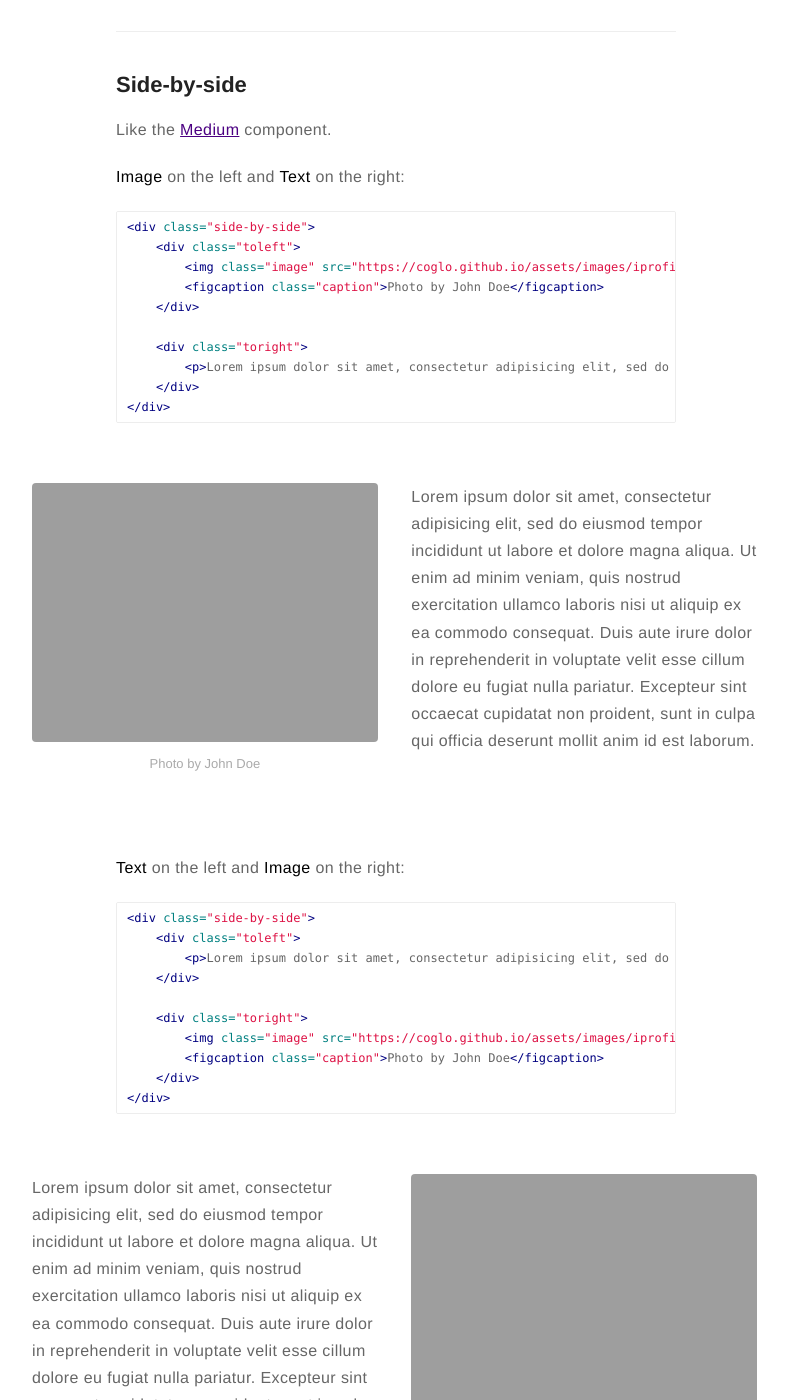
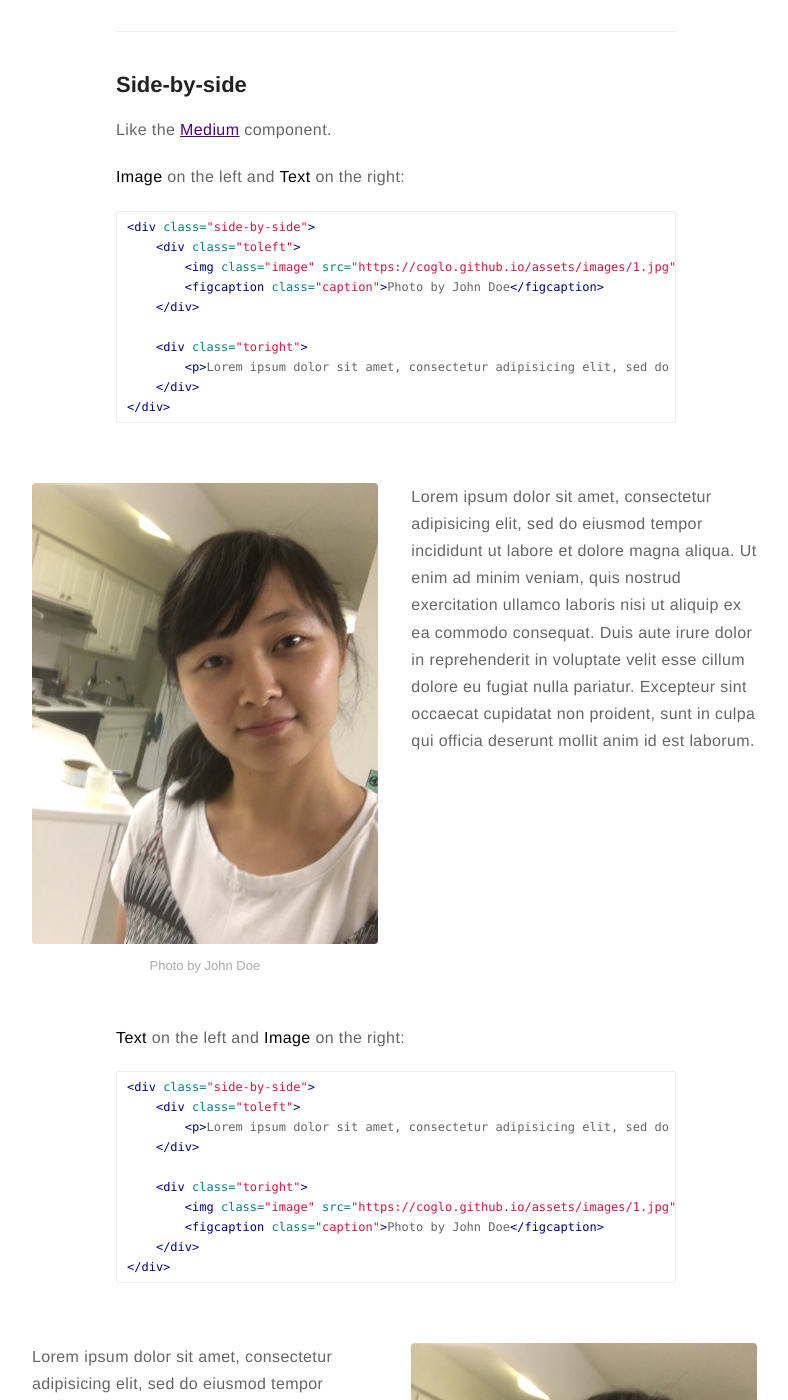
Before and after one commit to coglo/coglo.github.io, a Jekyll site: the page built from _posts/2015-02-24-markdown-extra-components.markdown, in a window 1280 px wide and 1400 px high, scrolled down 1068 px. Shown: the whole window, without its empty margins (244-1032 px from the left). Built offline with Jekyll 4.4.1, drawn with Linux system fonts in a browser that asks for light colours.

Commit message:
Update _config.yml

```diff
--- a/_config.yml
+++ b/_config.yml
@@ -8,7 +8,7 @@ bio: I'm a second-year Ph.D. student at Stony Brook University. I am interested
 # if it's an external image, update below for true
 # better with square images
 external-image: true
-picture: assets/images/iprofile.jpg
+picture: assets/images/1.jpg
 
 # If you want to include your resume, set to true
 # and specify source (external or local).
```
